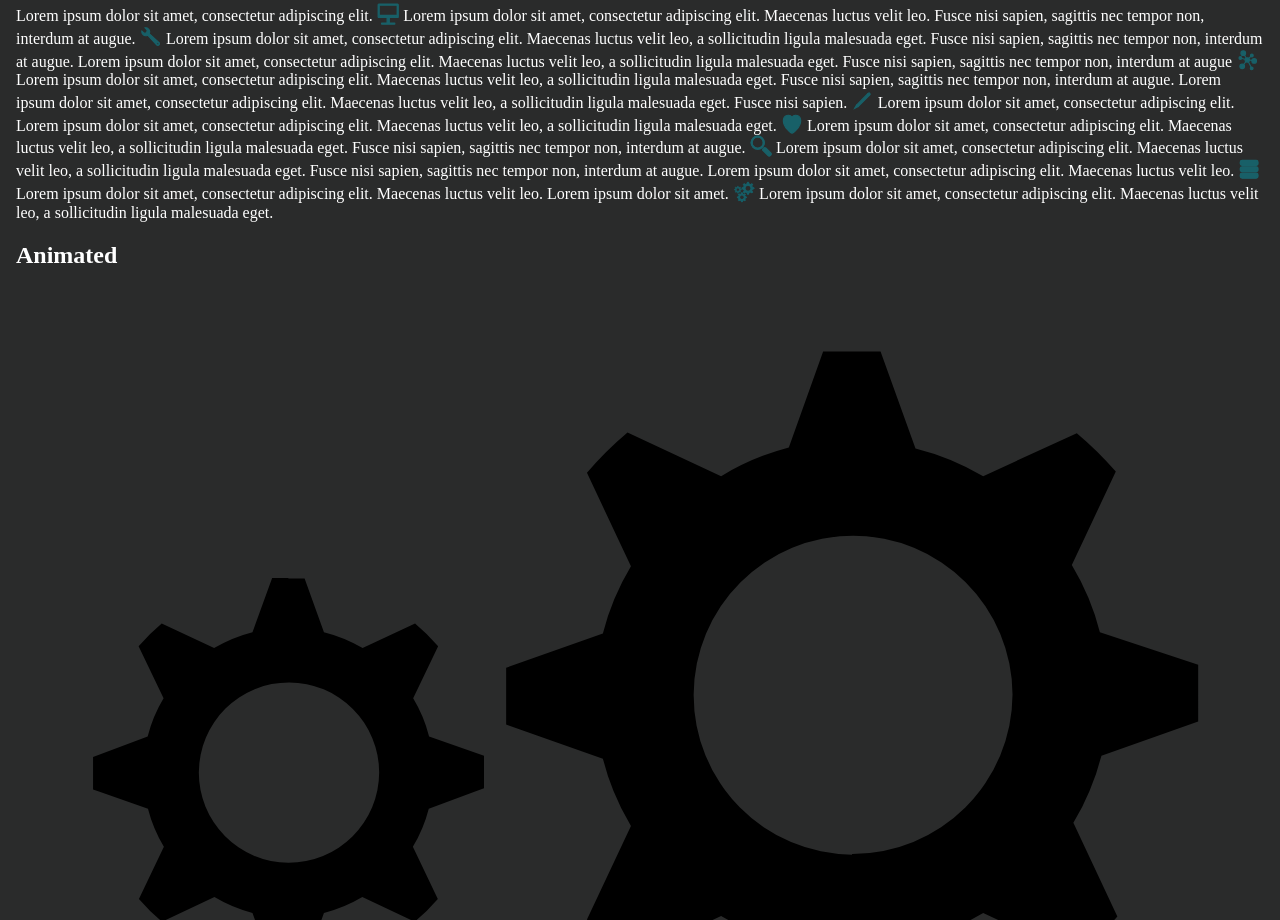
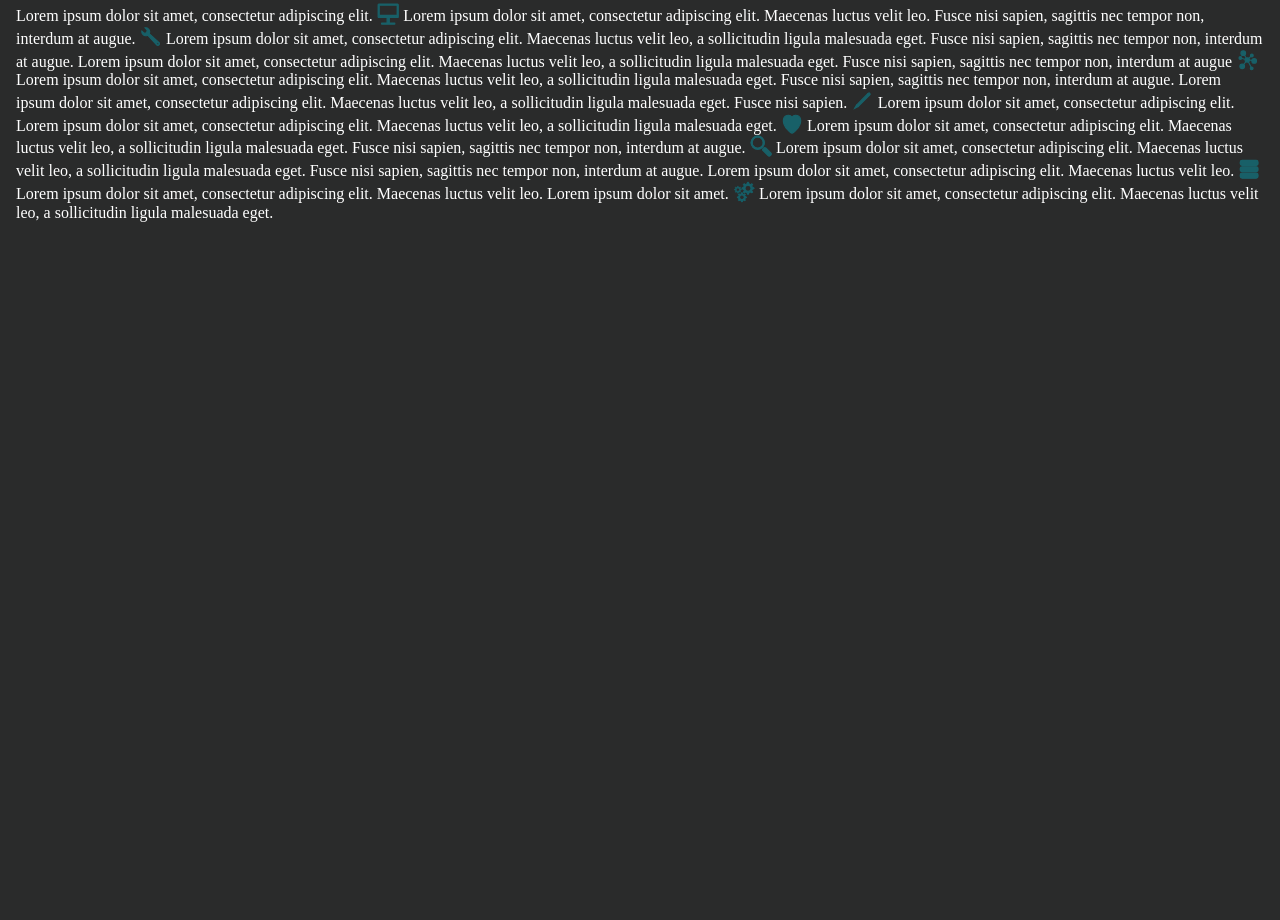
Before and after one commit to edpatrick/svg-icons, a website: page index.html in a window 1280 px wide. Shown: the part 480-1400 px from the top of the page. After the commit the page ends 800 px from the top, so only its background shows below. Drawn offline with nearby package versions, Linux system fonts and the light colour scheme.

Commit message:
Neaten up
Hide animation section for now

```diff
--- a/css/min/styles.css
+++ b/css/min/styles.css
@@ -1 +1 @@
-.content{background:#2A2B2B;padding:1em;color:#FFF}.flex-container-row{padding:0;margin-top:1em;display:-webkit-box;display:-moz-box;display:-ms-flexbox;display:-webkit-flex;display:flex;-webkit-flex-wrap:wrap;flex-wrap:wrap;-webkit-justify-content:space-between;justify-content:space-between}.flex-item{flex:1 1 auto}.flex-item.title{flex:1 1 100%}.title{fill:transparent;stroke:#75A9AF}.title:hover{stroke:#FFF}.title:hover .blur{filter:url(#blur)}.button{padding:1em;display:inline-block;color:#FFF;background:#75A9AF;-moz-border-radius:10px;-webkit-border-radius:10px;border-radius:10px;-khtml-border-radius:10px}.button:hover{background:#5B9298}.button .icon{fill:#186068;stroke:#186068;color:#238590}.button:hover .icon{fill:#238590;stroke:#238590;color:#186068}a.button:active,a.button:hover,a.button:link,a.button:visited{text-decoration:none}.icon{width:1.4em;height:1.4em;vertical-align:-.25em;fill:currentColor;stroke:currentColor}.link-no-text .icon{width:4em;height:4em;vertical-align:-1em}.no-link .icon{fill:#186068;stroke:#186068;color:#186068}.svg-filters{display:none}
+body{background:#2A2B2B;color:#FFF}.content{padding:1em}.flex-container-row{padding:0;margin-top:1em;display:-webkit-box;display:-moz-box;display:-ms-flexbox;display:-webkit-flex;display:flex;-webkit-flex-wrap:wrap;flex-wrap:wrap;-webkit-justify-content:space-between;justify-content:space-between}.flex-item{flex:1 1 auto}.flex-item.title{flex:1 1 100%}.title{fill:transparent;stroke:#75A9AF}.title:hover{stroke:#FFF}.title:hover .blur{filter:url(#blur)}.button{padding:1em;display:inline-block;color:#FFF;background:#75A9AF;-moz-border-radius:10px;-webkit-border-radius:10px;border-radius:10px;-khtml-border-radius:10px}.button:hover{background:#5B9298}.button .icon{fill:#186068;stroke:#186068;color:#238590}.button:hover .icon{fill:#238590;stroke:#238590;color:#186068}a.button:active,a.button:hover,a.button:link,a.button:visited{text-decoration:none}.icon{width:1.4em;height:1.4em;vertical-align:-.25em;fill:currentColor;stroke:currentColor}.link-no-text .icon{width:4em;height:4em;vertical-align:-1em}.no-link .icon{fill:#186068;stroke:#186068;color:#186068}.svg-filters{display:none}
--- a/css/styles.css
+++ b/css/styles.css
@@ -1,7 +1,10 @@
+body {
+	background: #2A2B2B;
+	color: #FFFFFF;
+}
+
 .content {
-	background: #2A2B2B;
 	padding: 1em;
-	color: #FFFFFF;
 }
 
 /** Layout **/
--- a/index.html
+++ b/index.html
@@ -176,6 +176,7 @@
 		Lorem ipsum dolor sit amet, consectetur adipiscing elit. Maecenas luctus velit leo, a sollicitudin ligula malesuada eget.
 	</div>
 	</div><!-- end .no-link" -->
+	<!--
 	<div class="animated">
 	<h2>Animated</h2>
 	<svg xmlns="http://www.w3.org/2000/svg" viewBox="0 0 40 40">
@@ -193,7 +194,7 @@
 	    <path d="M15.94,21.7l.6,1.69.18.5.52.13a5.25,5.25,0,0,1,1.39.57l.46.27.48-.23,1.62-.77-.77,1.6-.23.48.28.46A5.16,5.16,0,0,1,21,27.79l.13.52.5.18,1.67.59-1.67.59-.5.18-.13.52a5.16,5.16,0,0,1-.57,1.38l-.28.46.23.48.77,1.6-1.62-.77-.48-.23-.46.27a5.25,5.25,0,0,1-1.39.57l-.52.13-.18.5-.6,1.69-.6-1.69-.18-.5-.52-.13a5.25,5.25,0,0,1-1.39-.57l-.46-.27-.48.23-1.62.77.77-1.6.23-.48-.28-.46a5.16,5.16,0,0,1-.57-1.38l-.13-.52-.5-.18-1.67-.59,1.67-.59.5-.18.13-.52a5.16,5.16,0,0,1,.57-1.38l.28-.46-.23-.48-.77-1.6,1.62.77.48.23.46-.27A5.25,5.25,0,0,1,14.64,24l.52-.13.18-.5.6-1.69m0,12.28A4.9,4.9,0,1,0,11,29.09,4.92,4.92,0,0,0,15.95,34m0-13.31-.7,0-.84,2.35a6.25,6.25,0,0,0-1.65.68l-2.27-1.07a8.49,8.49,0,0,0-1,1l1.08,2.25a6.16,6.16,0,0,0-.69,1.64l-2.37.84c0,.23,0,.46,0,.7s0,.47,0,.7l2.37.84a6.16,6.16,0,0,0,.69,1.64L9.48,34.51a8.49,8.49,0,0,0,1,1l2.27-1.07a6.25,6.25,0,0,0,1.65.68l.84,2.35.7,0,.7,0,.84-2.35a6.25,6.25,0,0,0,1.65-.68l2.27,1.07a8.49,8.49,0,0,0,1-1l-1.08-2.25A6.16,6.16,0,0,0,22,30.61l2.37-.84c0-.23,0-.46,0-.7s0-.47,0-.7L22,27.55a6.16,6.16,0,0,0-.69-1.64l1.08-2.25a8.49,8.49,0,0,0-1-1l-2.27,1.07a6.25,6.25,0,0,0-1.65-.68l-.84-2.35-.7,0Zm0,12.31a3.9,3.9,0,1,1,3.93-3.9A3.91,3.91,0,0,1,15.95,33Z"/>
 	  </g>
 	</svg>
-	</div><!-- end .animated -->
+	</div>--><!-- end .animated -->
 	  <script src="js/min/production.js"></script>
   </div><!-- end .content -->
 </body>
```
